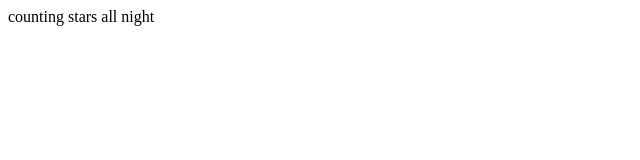
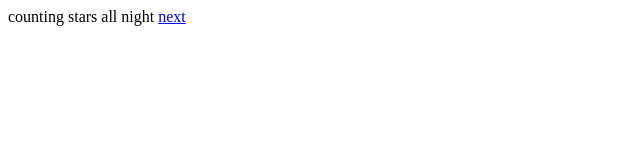
Before and after one commit to BalajiGaneshK/bgSpotify, a plain HTML site: page index.html in a window 1280 px wide. Shown: the full height of the page, 0-640 px from the left. Drawn offline with Linux system fonts and the light colour scheme.

Commit message:
trial page

```diff
--- a/index.html
+++ b/index.html
@@ -9,5 +9,6 @@
 </head>
 <body>
     counting stars all night
+    <a href="index2.html">next</a>
 </body>
 </html>
```
